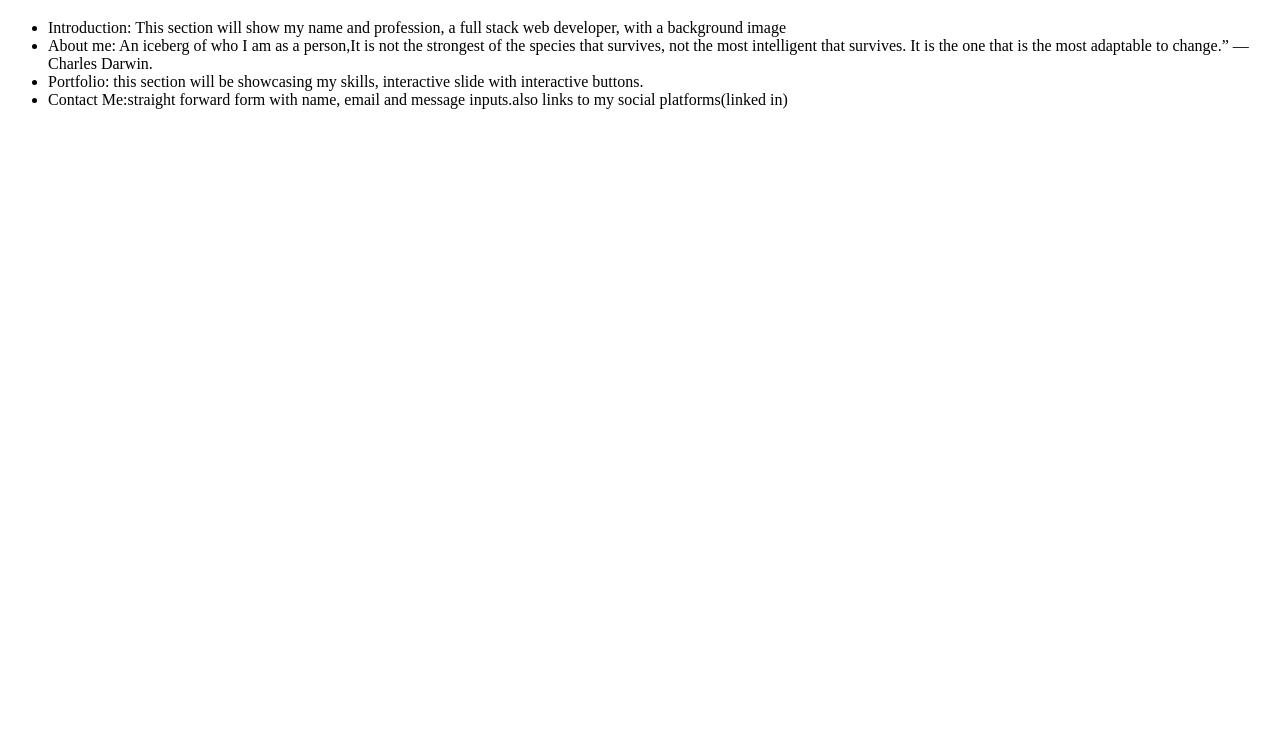
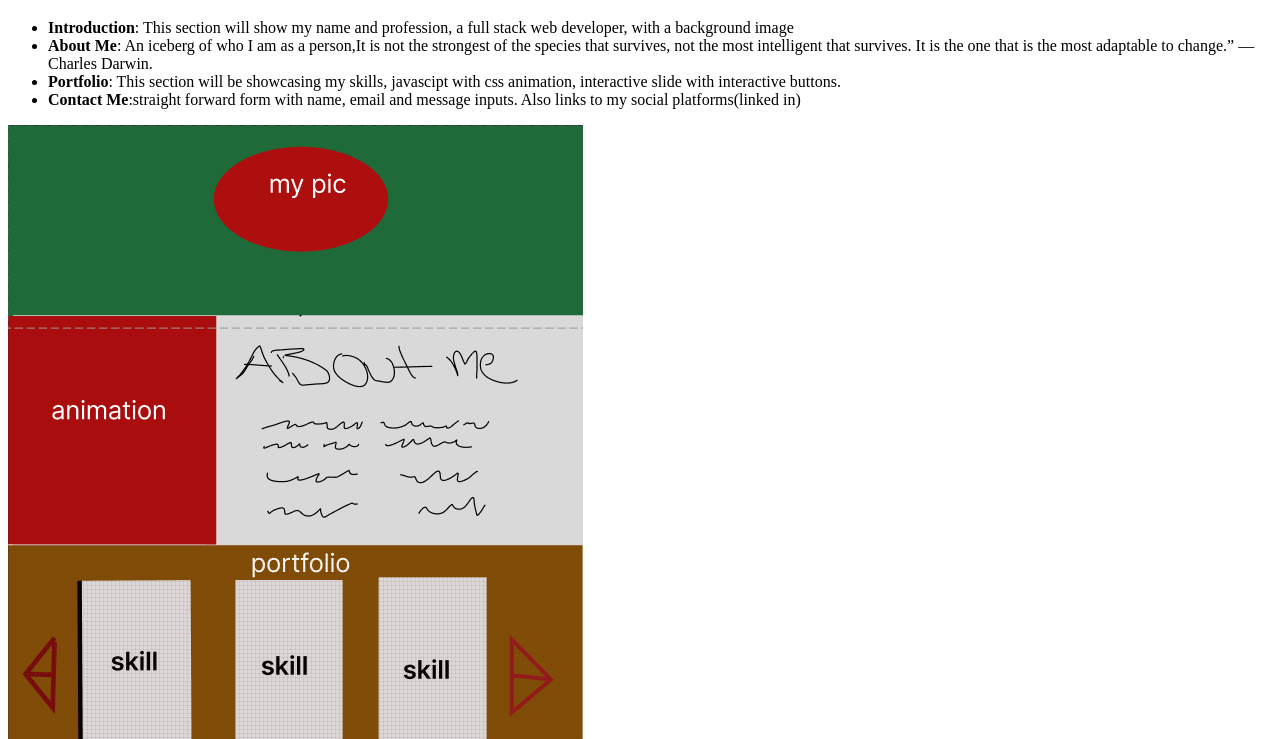
Before and after one commit to vicvilla6/my-pwp-victor, a plain HTML site: page public_html/documentation/milestone-2.html in a window 1280 px wide. Shown: the part 61-800 px from the top of the page. Drawn offline with Linux system fonts and the light colour scheme.

Commit message:
content strategy and pictures of wireframes

```diff
--- a/public_html/documentation/milestone-2.html
+++ b/public_html/documentation/milestone-2.html
@@ -10,12 +10,14 @@
 <h1>Content Strategy</h1>
 <body>
 <ul>
-    <li> Introduction: This section will show my name and profession, a full stack web developer, with a background image</li>
-    <li>About me: An iceberg of who I am as a person,It is not the strongest of the species that survives, not the most intelligent that survives. It is the one that is the most adaptable to change.” ― Charles Darwin.</li>
-    <li>Portfolio: this section will be showcasing my skills, interactive slide with interactive buttons.</li>
-    <li>Contact Me:straight forward form with name, email and message inputs.also links to my social platforms(linked in)</li>
+    <li><b>Introduction</b>: This section will show my name and profession, a full stack web developer, with a background image</li>
+    <li><b>About Me</b>: An iceberg of who I am as a person,It is not the strongest of the species that survives, not the most intelligent that survives. It is the one that is the most adaptable to change.” ― Charles Darwin.</li>
+    <li><b>Portfolio</b>: This section will be showcasing my skills, javascipt with css animation,  interactive slide with interactive buttons.</li>
+    <li><b>Contact Me</b>:straight forward form with name, email and message inputs. Also links to my social platforms(linked in)</li>
 </ul>
 
+<img src="desktop.png" alt="work of art">
 
+<img src="mobil1.png" alt="work of art">
 </body>
 </html>
```
Also changed, not shown: public_html/documentation/desktop.png (added), public_html/documentation/mobil1.png (added).
